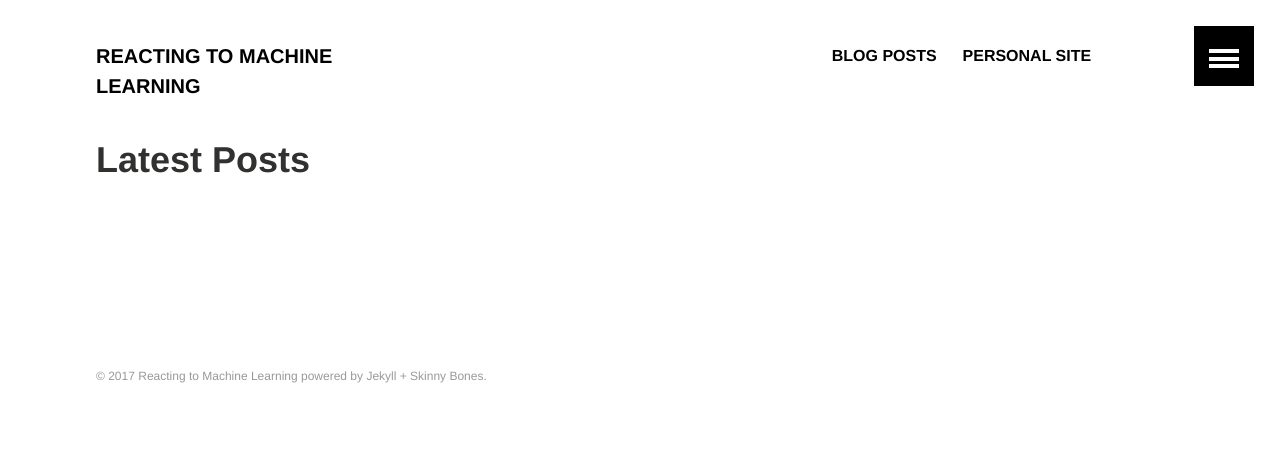
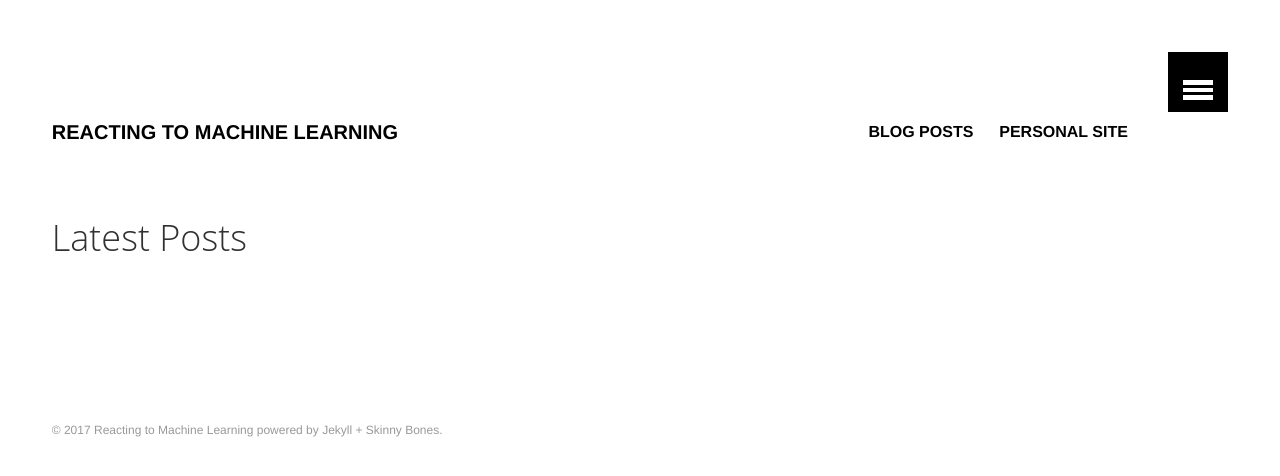
Before and after one commit to gfeldman/gfeldman.github.io, a Jekyll site: the page built from index.md, in a window 1280 px wide. Shown: the top 476 px of the page. Built offline with Jekyll 4.4.1, drawn with Linux system fonts in a browser that asks for light colours.

Commit message:
skinnybones trial 5

```diff
--- a/css/main.scss
+++ b/css/main.scss
@@ -53,3 +53,17 @@ sitemap: false
    ========================================================================== */
 
 @import "layout";
+
+body{
+    padding-top: 50px;
+    font-family: "Roboto Slab", sans-serif;
+    font-weight: 300;
+    font-size: 2em;
+    position: relative;
+}
+
+h1, h2, h3, h4, h5, h6 {
+    font-family: "Open Sans", sans-serif;
+    font-weight: 100;
+    margin: 0;
+}
```
